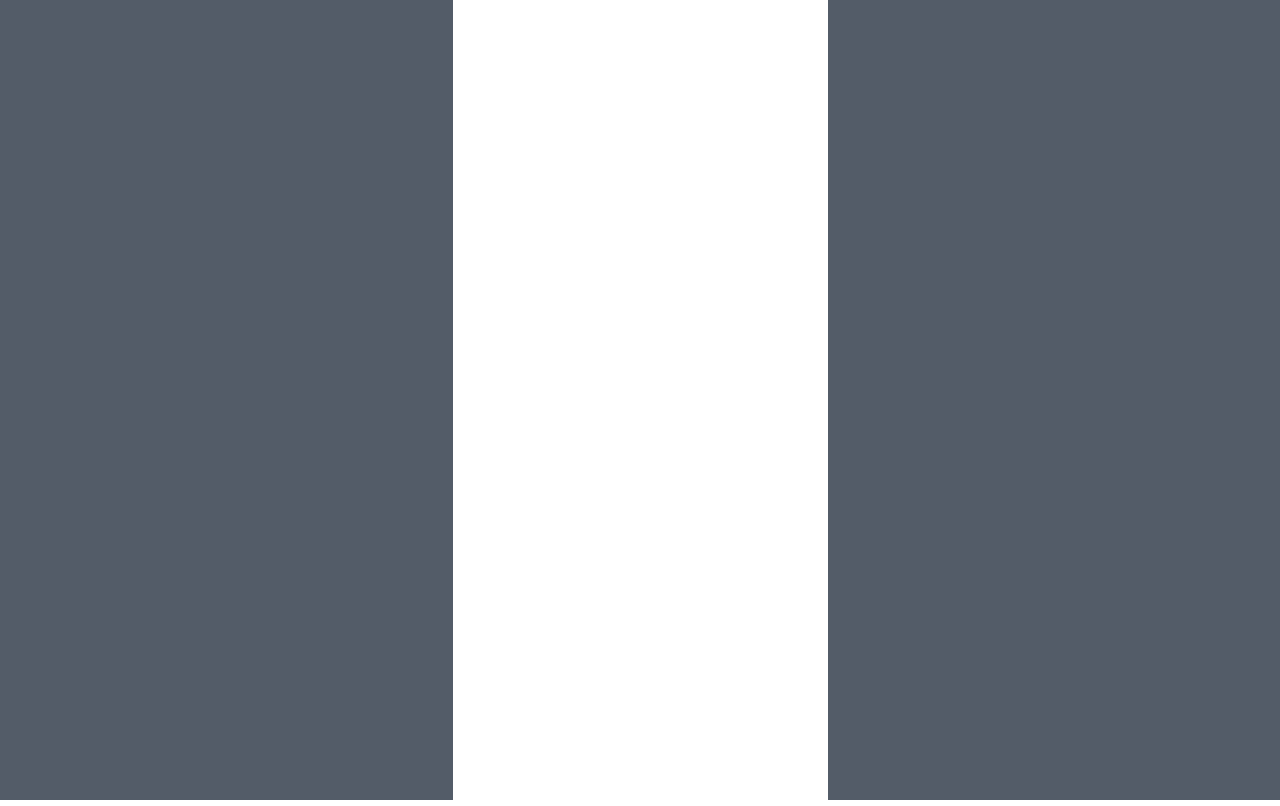
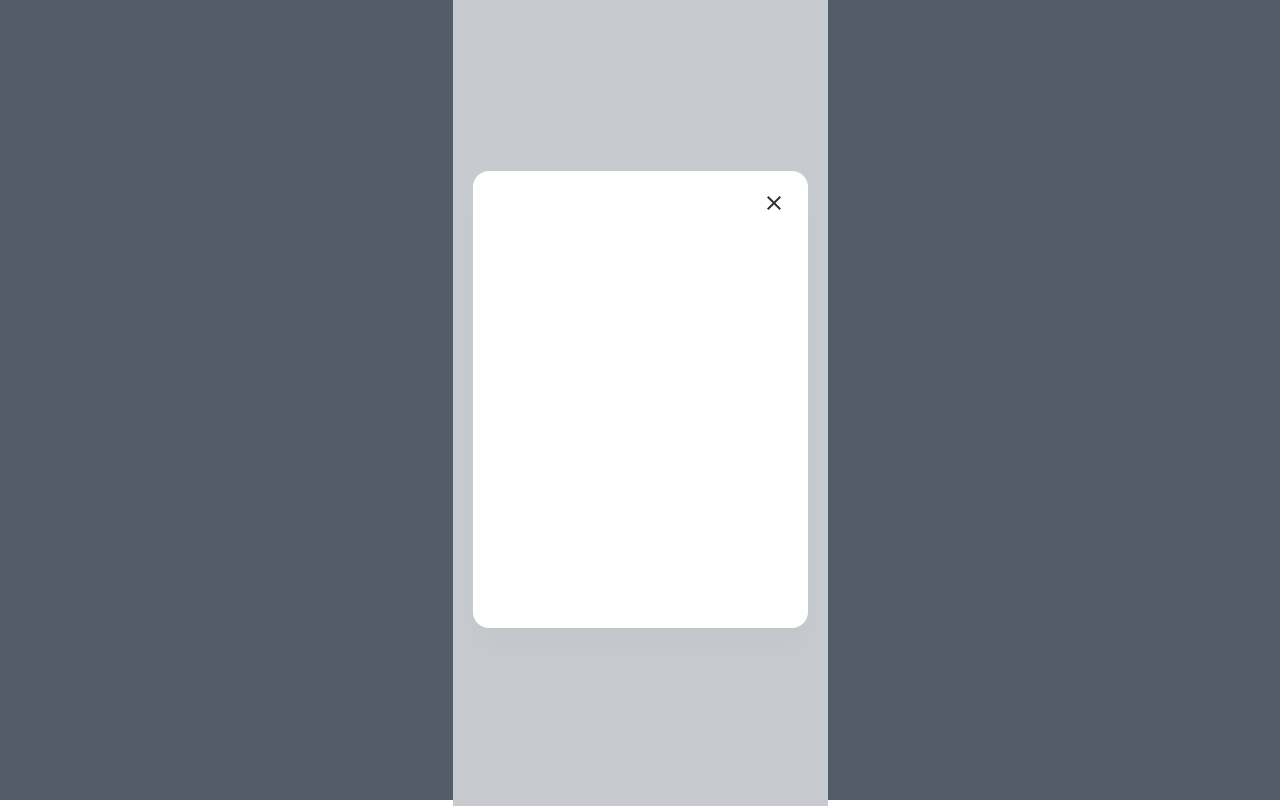
Before and after one commit to JunctionX-Seoul-Caffeine/Calmmuter, a React (Create React App) app: page /rate in a window 1280 px wide. Built offline with nearby package versions, Linux system fonts and the light colour scheme.

Commit message:
Rate 페이지 구성

```diff
--- a/src/pages/RatePage.js
+++ b/src/pages/RatePage.js
@@ -1,7 +1,15 @@
 import React, { useState, useMemo } from "react";
 import "../styles/RatePage.css";
 
-const StarSvg = ({ fill = "none" }) => {
+const CloseIcon = () => {
+  return (
+    <svg width="14" height="14" viewBox="0 0 14 14" fill="none" xmlns="http://www.w3.org/2000/svg">
+      <path d="M14 1.41L12.59 0L7 5.59L1.41 0L0 1.41L5.59 7L0 12.59L1.41 14L7 8.41L12.59 14L14 12.59L8.41 7L14 1.41Z" fill="#323232" />
+    </svg>
+  );
+};
+
+const StarIcon = ({ fill = "none" }) => {
   return (
     <svg width="44" height="42" viewBox="0 0 44 42" fill={fill} xmlns="http://www.w3.org/2000/svg">
       <path
@@ -14,20 +22,41 @@ const StarSvg = ({ fill = "none" }) => {
   );
 };
 
-const StarIcon = ({ fillColor }) => {
-  return (
-    <>
-      <StarSvg fill={fillColor} />
-    </>
-  );
+const FirstStage = () => {
+  return <></>;
+};
+
+const SecondStage = () => {
+  return <></>;
+};
+
+const ThirdStage = () => {
+  return <></>;
 };
 
 function RatePage() {
   const [stage, setStage] = useState(1);
 
+  function getContentByState(stage, setStage) {
+    switch (stage) {
+      case 1:
+        return <FirstStage />;
+      case 2:
+        return <SecondStage />;
+      case 3:
+        return <ThirdStage />;
+      default:
+        return <></>;
+    }
+  }
   return (
-    <div className="star-page-wrapper">
-      <div className="pop-up-card"></div>
+    <div className="rate-page-wrapper">
+      <div className="pop-up-card">
+        <div className="close-button-wrapper">
+          <CloseIcon />
+        </div>
+        {getContentByState(stage, setStage)}
+      </div>
     </div>
   );
 }
--- a/src/styles/RatePage.css
+++ b/src/styles/RatePage.css
@@ -0,0 +1,27 @@
+.rate-page-wrapper {
+  position: absolute;
+  background-color: #c7cbd0;
+  width: 100%;
+  height: 100%;
+}
+
+.pop-up-card {
+  /* Rectangle 78 */
+  position: absolute;
+  width: 335px;
+  height: 457px;
+  left: 20px;
+  top: 177px;
+
+  background: #ffffff;
+  box-shadow: 0px 24px 32px rgba(50, 50, 71, 0.02);
+  border-radius: 16px;
+}
+
+.close-button-wrapper {
+  position: absolute;
+  width: 24px;
+  height: 24px;
+  top: 23px;
+  left: 294px;
+}
```
